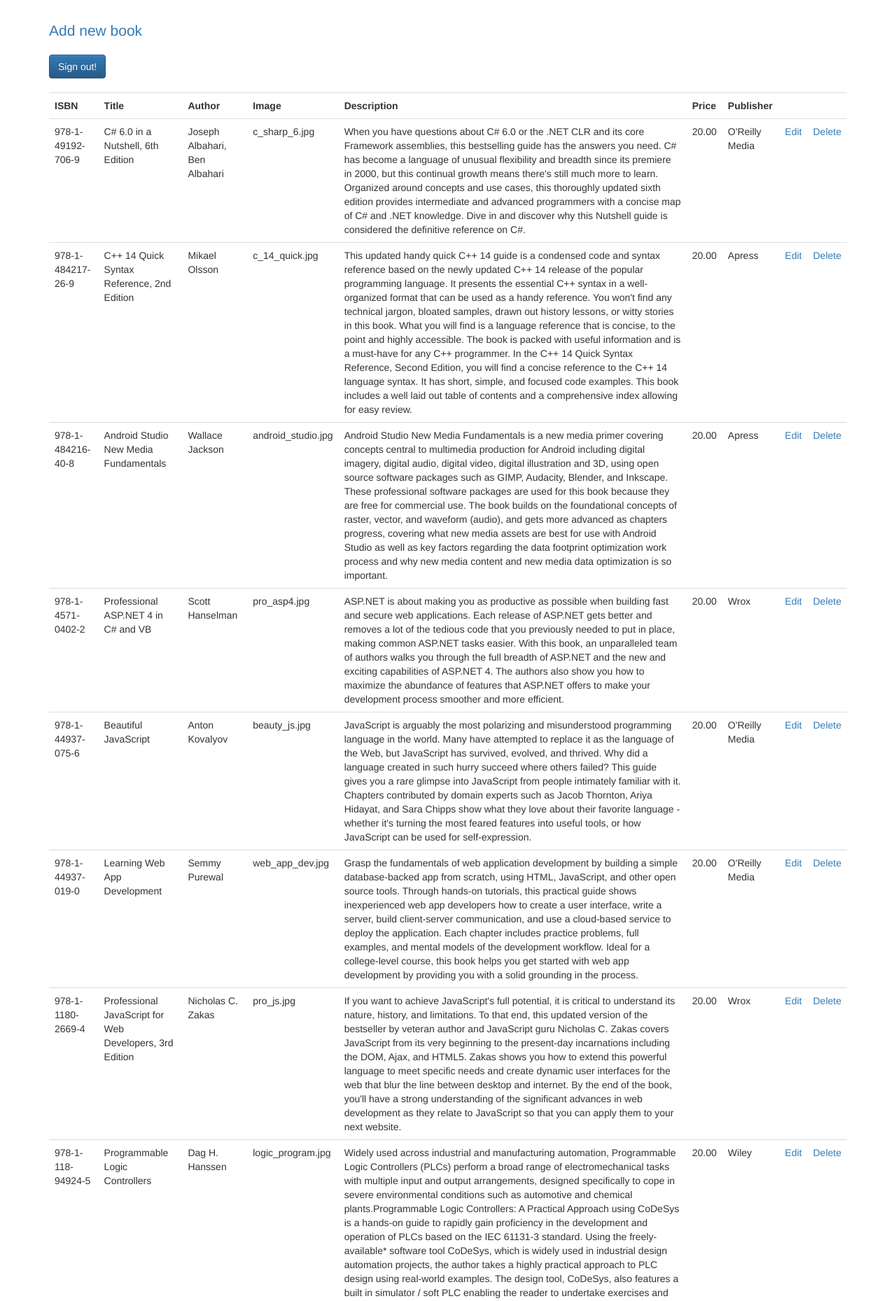
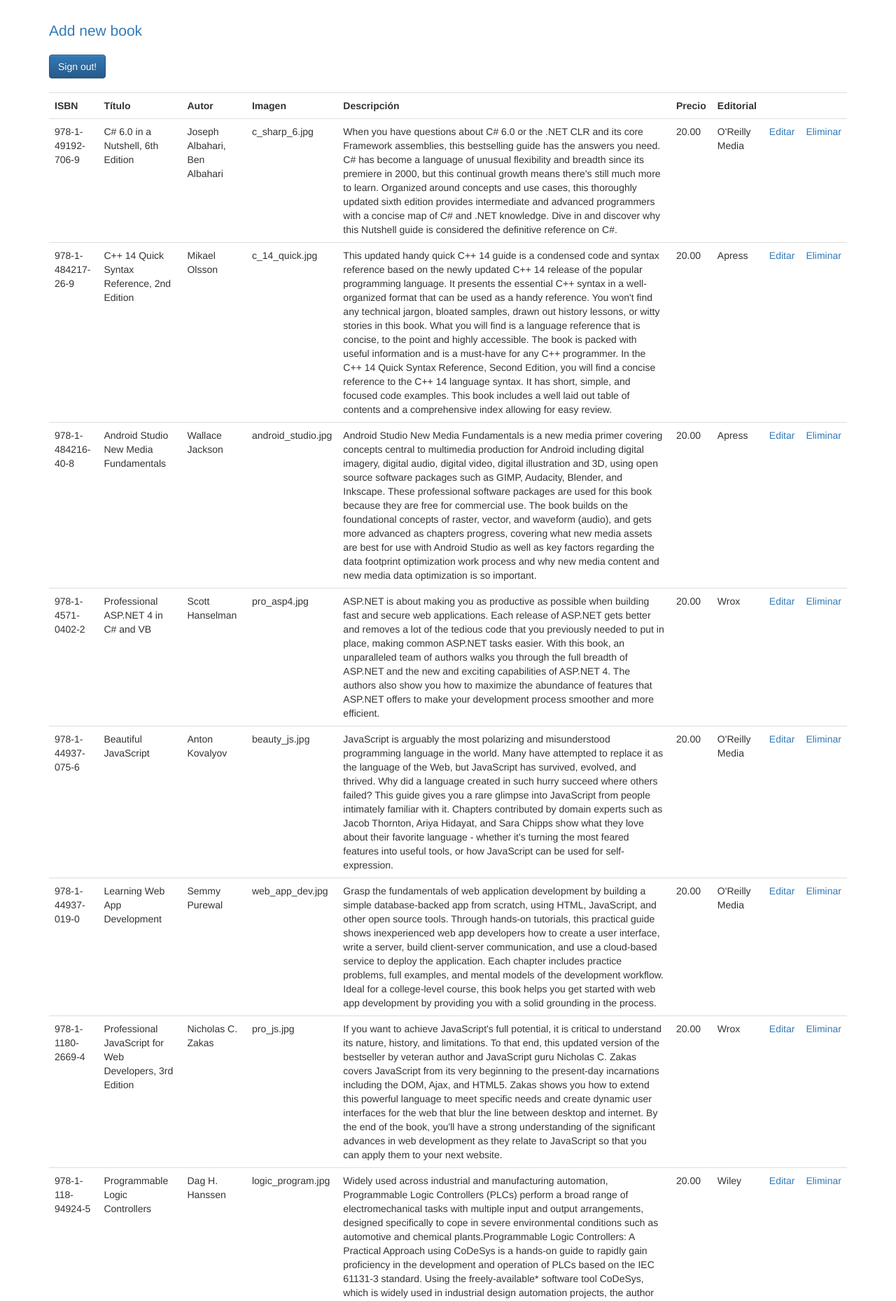
Before and after one commit to DanielEDiaz/Libreria, a PHP site: page /admin_book.php in a window 1280 px wide. Shown: the part 51-1910 px from the top of the page at 70% size. Run offline with PHP 8.4, Linux system fonts and the light colour scheme; a user stored in the database is signed in; data comes from the database, SQL or seed files in the repository.

Commit message:
Update admin_book.php

```diff
--- a/bookstore/admin_book.php
+++ b/bookstore/admin_book.php
@@ -1,7 +1,7 @@
 <?php
 	session_start();
 	require_once "./functions/admin.php";
-	$title = "List book";
+	$title = "Lista de libros";
 	require_once "./template/header.php";
 	require_once "./functions/database_functions.php";
 	$conn = db_connect();
@@ -12,12 +12,12 @@
 	<table class="table" style="margin-top: 20px">
 		<tr>
 			<th>ISBN</th>
-			<th>Title</th>
-			<th>Author</th>
-			<th>Image</th>
-			<th>Description</th>
-			<th>Price</th>
-			<th>Publisher</th>
+			<th>Título</th>
+			<th>Autor</th>
+			<th>Imagen</th>
+			<th>Descripción</th>
+			<th>Precio</th>
+			<th>Editorial</th>
 			<th>&nbsp;</th>
 			<th>&nbsp;</th>
 		</tr>
@@ -30,8 +30,8 @@
 			<td><?php echo $row['book_descr']; ?></td>
 			<td><?php echo $row['book_price']; ?></td>
 			<td><?php echo getPubName($conn, $row['publisherid']); ?></td>
-			<td><a href="admin_edit.php?bookisbn=<?php echo $row['book_isbn']; ?>">Edit</a></td>
-			<td><a href="admin_delete.php?bookisbn=<?php echo $row['book_isbn']; ?>">Delete</a></td>
+			<td><a href="admin_edit.php?bookisbn=<?php echo $row['book_isbn']; ?>">Editar</a></td>
+			<td><a href="admin_delete.php?bookisbn=<?php echo $row['book_isbn']; ?>">Eliminar</a></td>
 		</tr>
 		<?php } ?>
 	</table>
```
